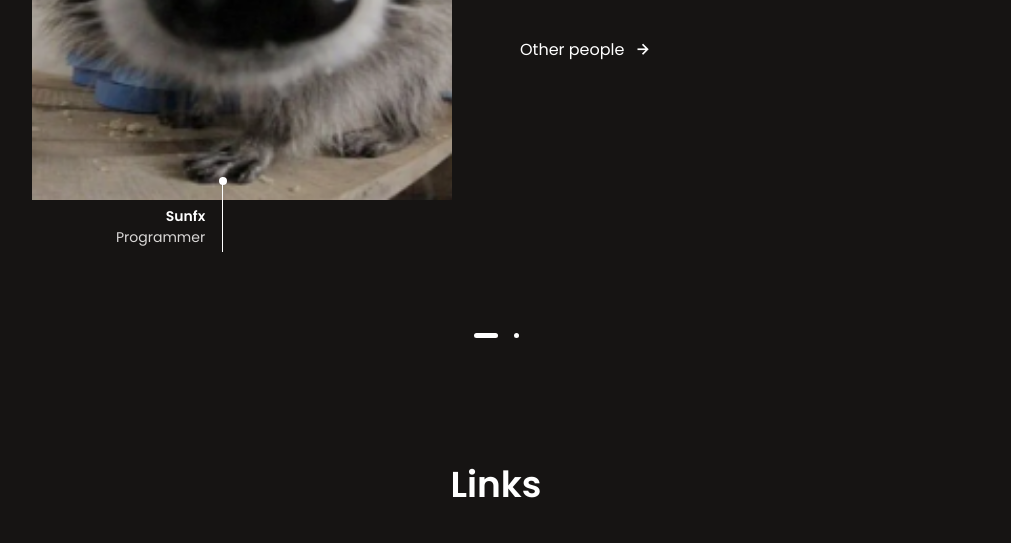
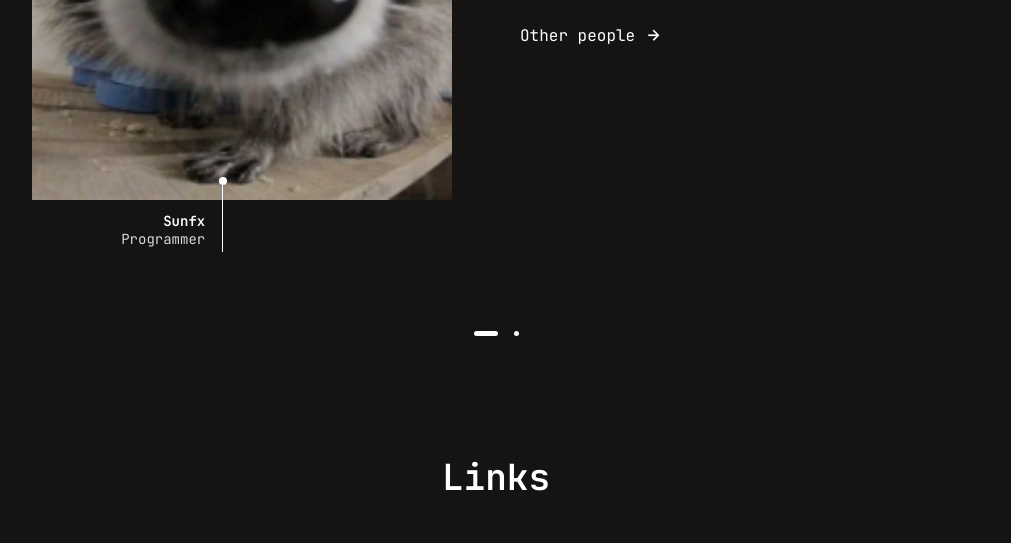
Before and after one commit to SunfxDEV/SunfxDEV.github.io, a plain HTML site: page index.html in a window 1280 px wide. Shown: the part 316-859 px from the top of the page, without its empty margins (144-1155 px from the left). Drawn offline with nearby package versions, Linux system fonts and the light colour scheme.

Commit message:
Update styles.css

```diff
--- a/assets/css/styles.css
+++ b/assets/css/styles.css
@@ -1,4 +1,4 @@
-@import url('https://fonts.googleapis.com/css2?family=Poppins:wght@400;500;600;900&display=swap');
+@import url('https://fonts.googleapis.com/css2?family=JetBrains+Mono:wght@400;500;600&display=swap');
 :root {
   --header-height: 3.5rem;
 
@@ -12,7 +12,7 @@
    --body-color: hsl(30, 8%, 8%);
   --container-color: hsl(30, 8%, 10%);
 
-  --body-font: 'Poppins', sans-serif;
+  --body-font: 'JetBrains Mono', sans-serif;
   --biggest-font-size: 2rem;
   --h1-font-size: 1.5rem;
   --h2-font-size: 1.25rem;
```
